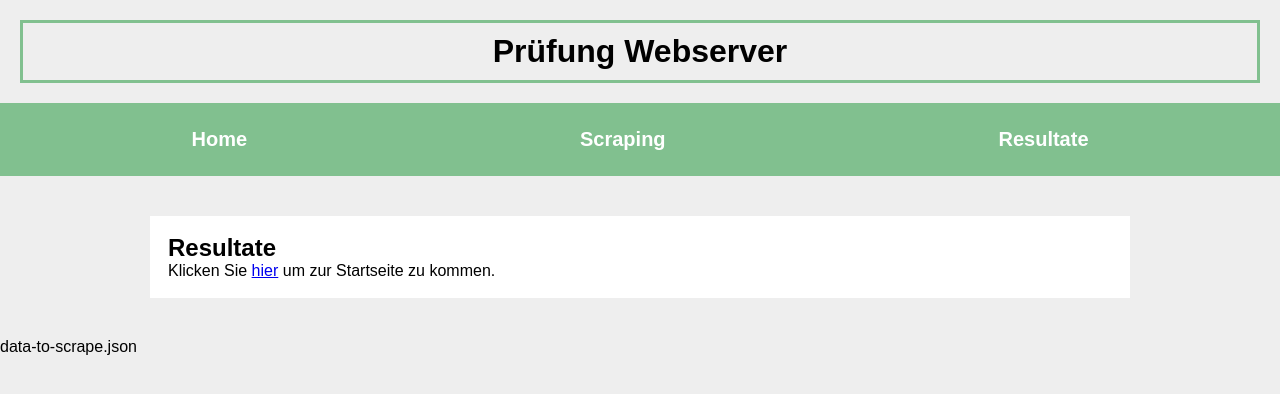
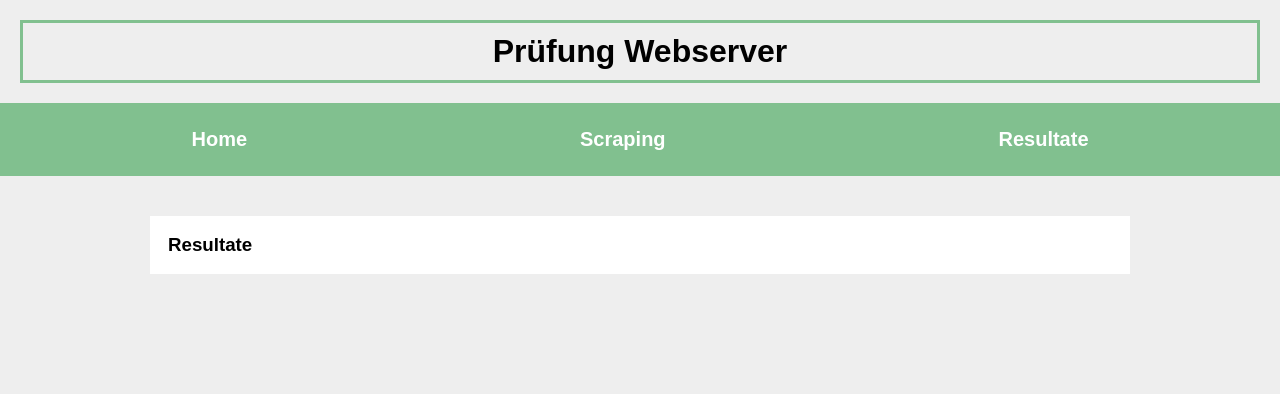
Before and after one commit to cedricgeissmann/pruefung-webserver-1mz, a Flask app: page /results in a window 1280 px wide. Shown: the top 394 px of the page. Run offline with Flask 2, Linux system fonts and the light colour scheme.

Commit message:
aufgabe c fertig

```diff
--- a/templates/base.html
+++ b/templates/base.html
@@ -24,8 +24,6 @@
     {% block content %}
     {% endblock %}
     </div>
-    <div class="card">
-        data-to-scrape.json
-    </div>
+
 </body>
 </html>
--- a/templates/results.html
+++ b/templates/results.html
@@ -1,6 +1,7 @@
 {% extends "base.html" %}
 {% block content %}
-    <h2>Resultate</h2>
+    <h3>Resultate</h3>
+    <div class="card">
 
-    <p>Klicken Sie <a href="/">hier</a> um zur Startseite zu kommen.</p>
+    </div>
 {% endblock %}
```
